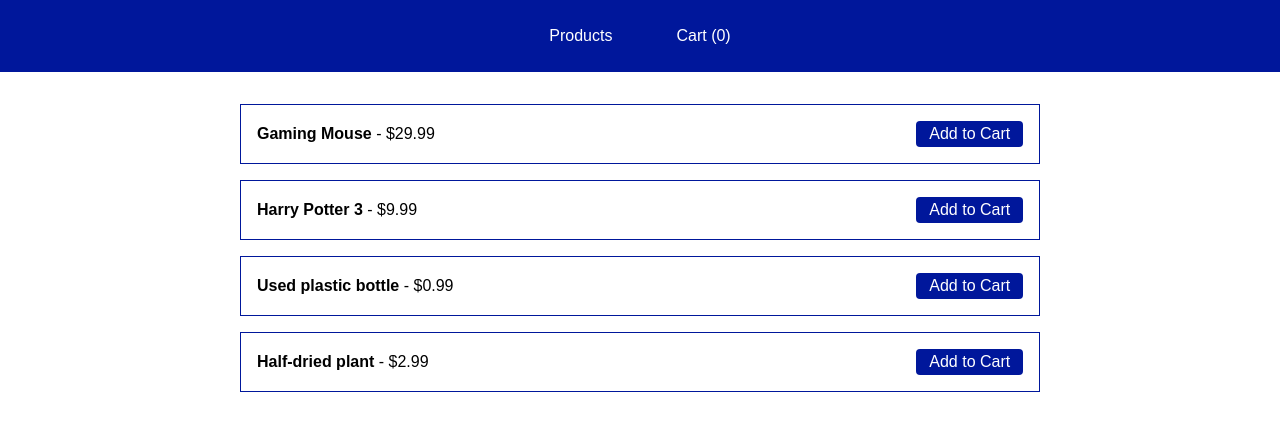
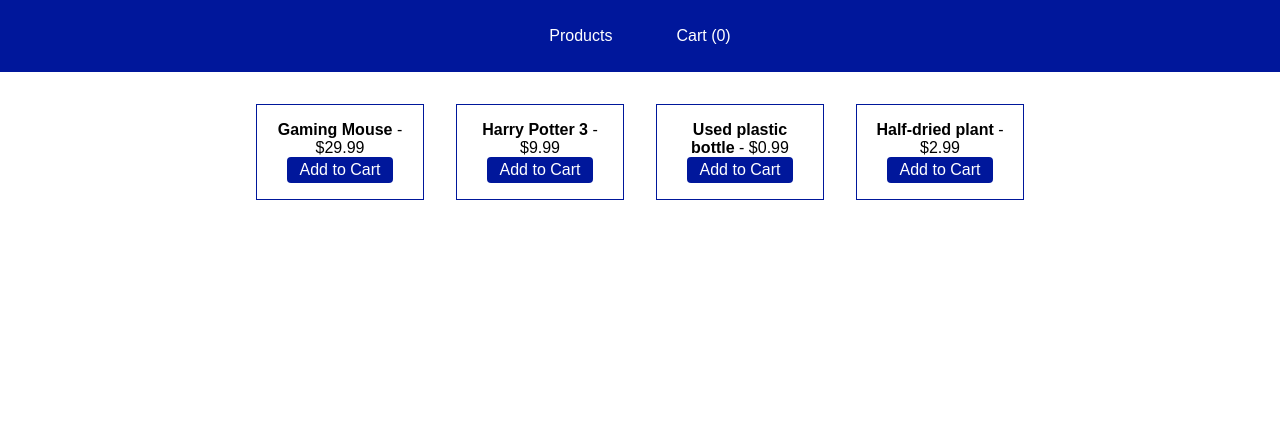
Before and after one commit to deepakbhattmits/redux-vs-context-demo, a React (Create React App) app: page / in a window 1280 px wide. Shown: the top 430 px of the page. Built offline with nearby package versions, Linux system fonts and the light colour scheme.

Commit message:
refector

```diff
--- a/src/pages/Products.css
+++ b/src/pages/Products.css
@@ -1,3 +1,5 @@
+/** @format */
+
 .products {
   width: 50rem;
   max-width: 90%;
@@ -8,13 +10,21 @@
   list-style: none;
   margin: 0;
   padding: 0;
+  display: flex;
+  width: 100%;
 }
 
 .products li {
   padding: 1rem;
-  margin: 1rem 0;
+  margin: 0 1rem;
   border: 1px solid #00179b;
-  display: flex;
+  display: grid;
+  width: calc(100% / 4);
   justify-content: space-between;
   align-items: center;
+  text-align: center;
 }
+.products li img {
+  width: 150px;
+  height: 150px;
+}
```
